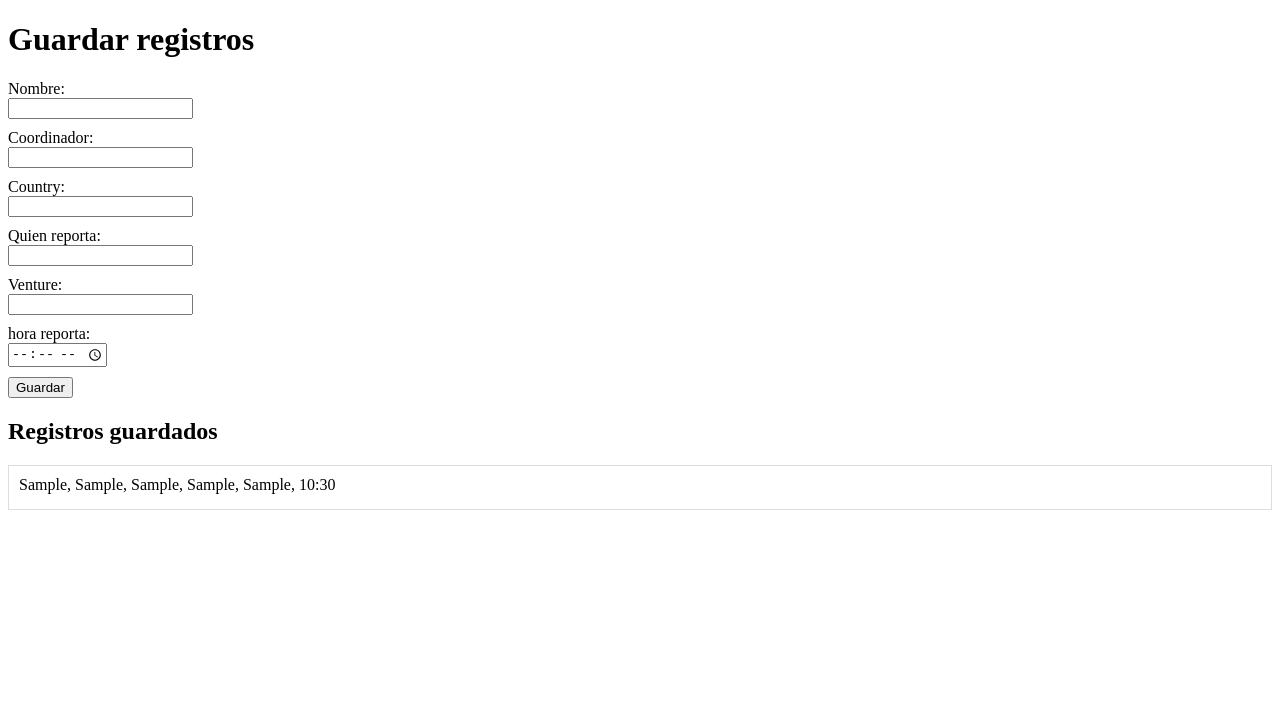
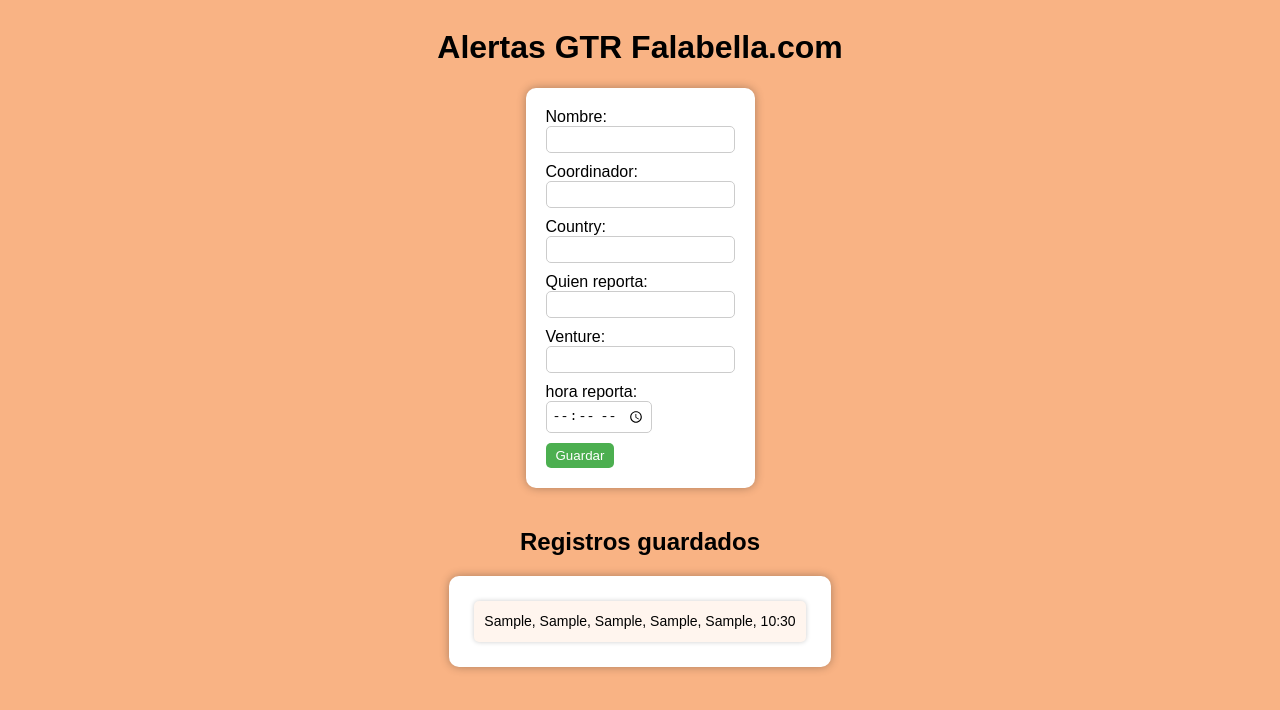
Before and after one commit to Cristian1823/Alertas, a plain HTML site: page index.html in a window 1280 px wide. Both pictures are taken after typing "Sample", "Sample", "Sample", "Sample", "Sample", "10:30" into the empty fields and a click on the button "Guardar". Drawn offline with Linux system fonts and the light colour scheme.

Commit message:
Update index.html

```diff
--- a/index.html
+++ b/index.html
@@ -4,29 +4,64 @@
 	<meta charset="utf-8">
 	<title>Guardar registros</title>
 	<style>
+		body {
+			background-color: #f9b384;
+			display: flex;
+			flex-direction: column;
+			align-items: center;
+			font-family: Arial, sans-serif;
+		}
 		form {
 			margin-bottom: 20px;
+			background-color: white;
+			padding: 20px;
+			border-radius: 10px;
+			box-shadow: 0px 0px 10px rgba(0, 0, 0, 0.3);
 		}
 		input {
 			margin-bottom: 10px;
+			padding: 5px;
+			border-radius: 5px;
+			border: 1px solid #ccc;
+		}
+		button {
+			padding: 5px 10px;
+			border-radius: 5px;
+			border: none;
+			background-color: #4CAF50;
+			color: white;
+			cursor: pointer;
 		}
 		#records {
-			border: 1px solid #ddd;
-			padding: 10px;
-			margin-bottom: 20px;
+			background-color: white;
+			padding: 20px;
+			border-radius: 10px;
+			box-shadow: 0px 0px 10px rgba(0, 0, 0, 0.3);
+			text-align: center;
 		}
 		#records ul {
 			padding: 0;
 			margin: 0;
 			list-style: none;
+			display: flex;
+			flex-wrap: wrap;
+			justify-content: center;
 		}
 		#records ul li {
-			margin-bottom: 5px;
+			margin: 5px;
+			padding: 10px;
+			background-color: #fff5ee;
+			border-radius: 5px;
+			box-shadow: 0px 0px 5px rgba(0, 0, 0, 0.2);
+			min-width: 200px;
+			text-align: center;
+			font-size: 14px;
+			line-height: 1.5;
 		}
 	</style>
 </head>
 <body>
-	<h1>Guardar registros</h1>
+	<h1>Alertas GTR Falabella.com</h1>
 
 	<form>
 		<label for="name">Nombre:</label><br>
@@ -38,7 +73,7 @@
 		<label for="pais">Country:</label><br>
 		<input type="text" id="Country" name="Country" required><br>
 
-                <label for="quien_reporta">Quien reporta:</label><br>
+        <label for="quien_reporta">Quien reporta:</label><br>
 		<input type="text" id="quien_reporta" name="quien_reporta" required><br>
 
 		<label for="venture">Venture:</label><br>
```
